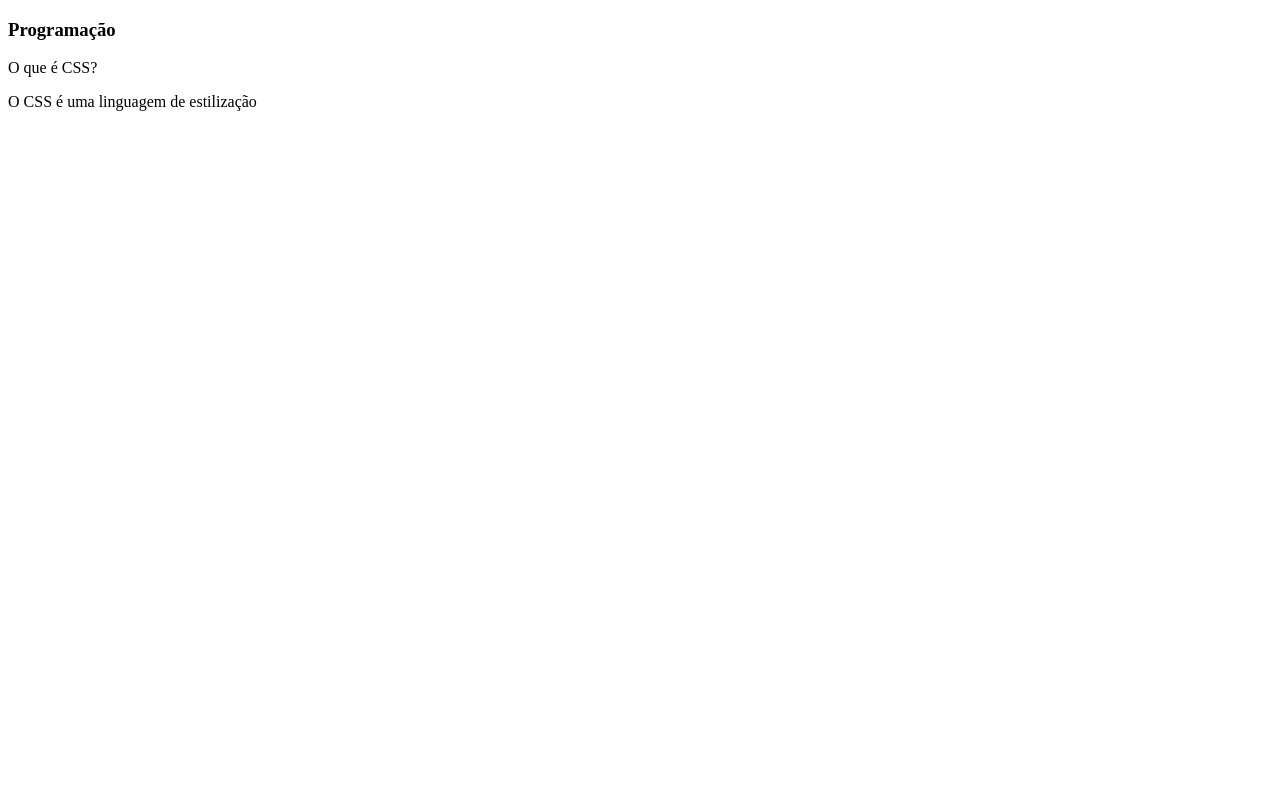
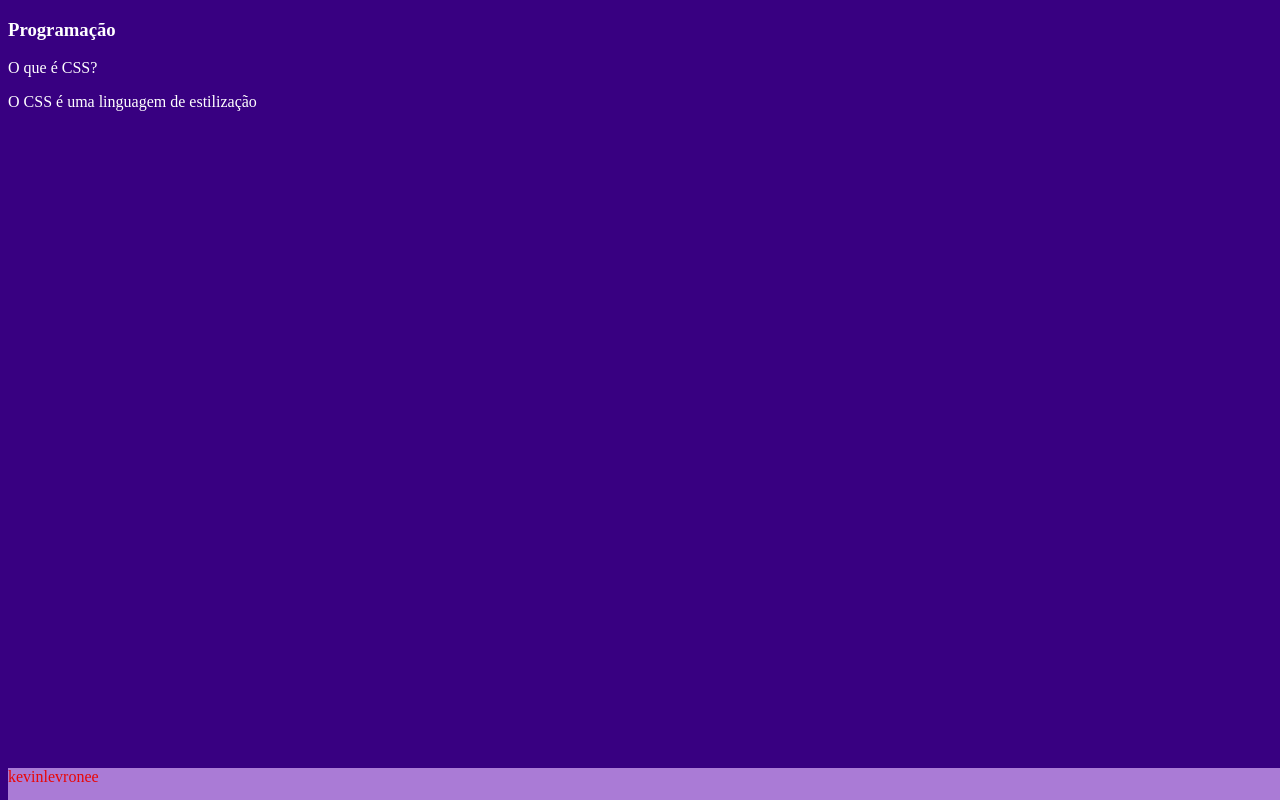
Before and after one commit to kevinlevronee/html2, a plain HTML site: page index.html in a window 1280 px wide. Drawn offline with Linux system fonts and the light colour scheme.

Commit message:
Add files via upload

```diff
--- a/index.html
+++ b/index.html
@@ -4,6 +4,7 @@
     <meta charset="UTF-8">
     <meta name="viewport" content="width=device-width, initial-scale=1.0">
     <title>Site CSS</title>
+    <link rel="stylesheet" href="style.css">
 </head>
 <body>
     <article class="cartao">
@@ -15,6 +16,10 @@
         <div class="cartao_conteudo_resposta">
              O CSS é uma linguagem de estilização
         </div>
+        <footer>
+            kevinlevronee
+        </footer>
+
         </div>
 
 
--- /dev/null
+++ b/style.css
@@ -0,0 +1,19 @@
+body{
+    background-color: #380081;
+    color: #fff;
+}
+
+footer{
+    background-color: #aa7bd6;
+    color:rgb(233, 6, 6);
+    position: fixed;
+    bottom: 0;
+    width: 100%;
+    height: 2rem;
+    }
+
+    footer p {
+      text-align: center;
+      font-size: 2rem;
+      margin-top: 0.1rem;
+    }
```
